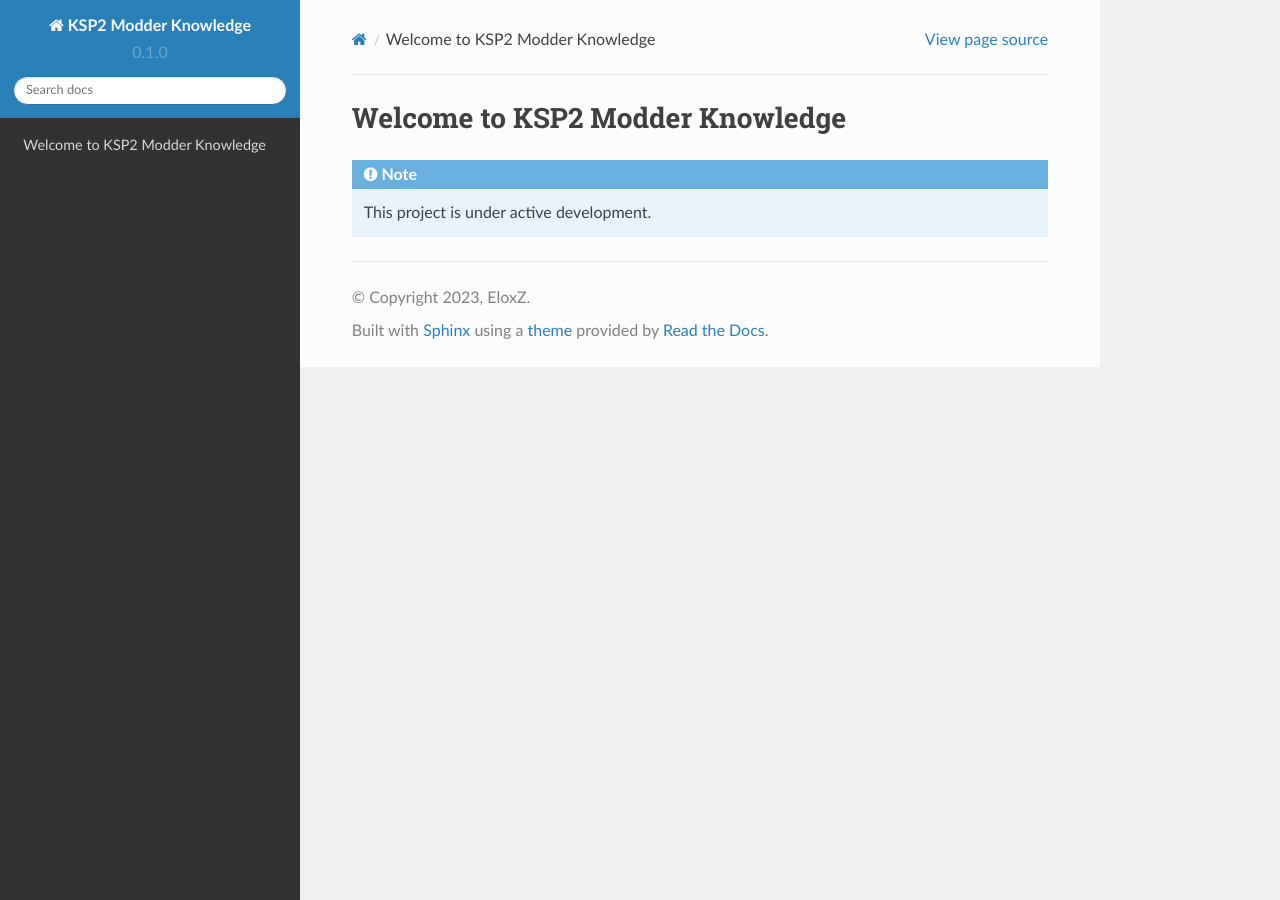
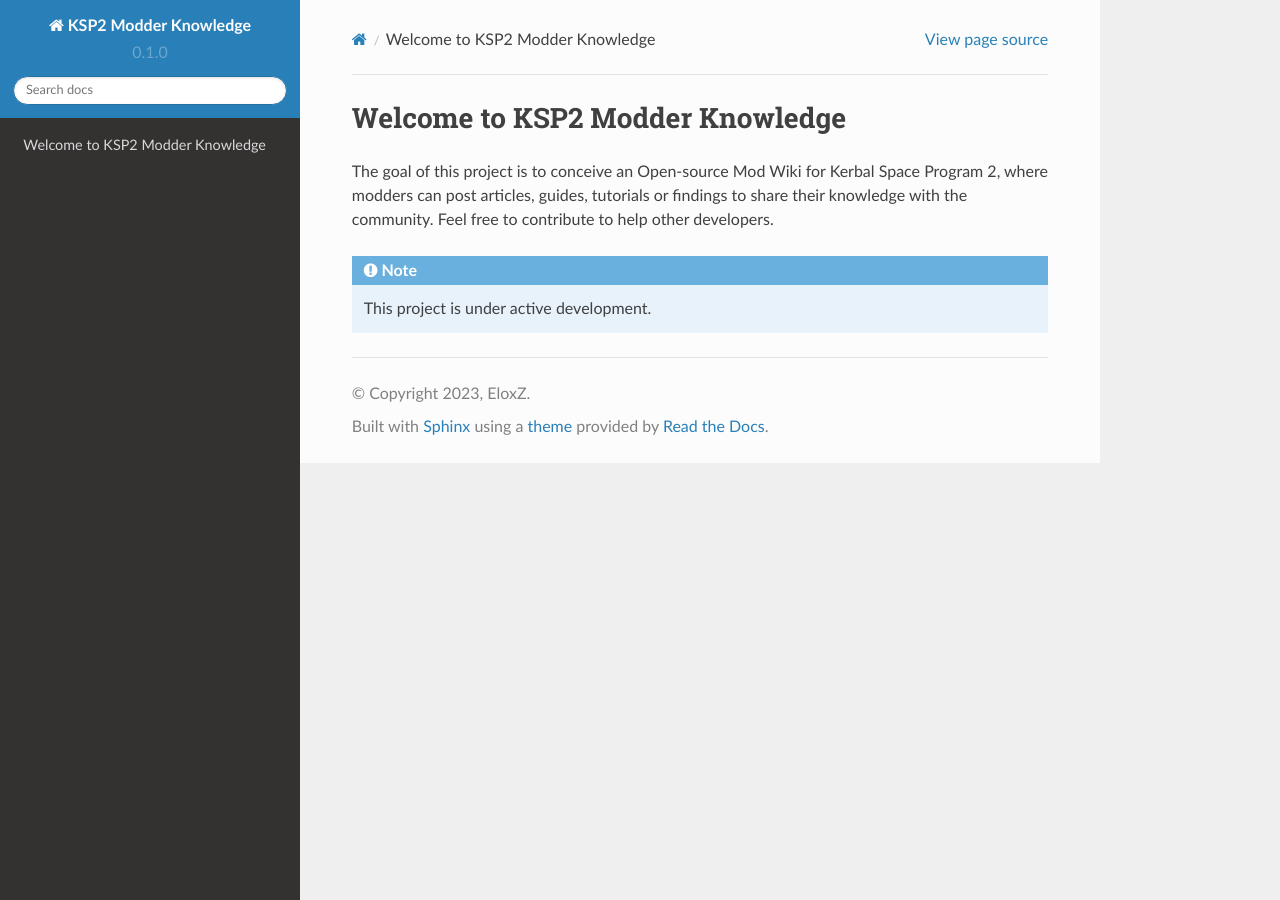
Before and after one commit to EloxZ/KSP2-Modder-Knowledge, a Sphinx documentation site: the page built from docs/source/index.rst, in a window 1280 px wide. Built offline with Sphinx 7.4.7 and the Read the Docs theme 2.0.0, drawn with Linux system fonts in a browser that asks for light colours.

Commit message:
Update index.rst

```diff
--- a/docs/source/index.rst
+++ b/docs/source/index.rst
@@ -1,6 +1,7 @@
 Welcome to KSP2 Modder Knowledge
 ===================================
 
+The goal of this project is to conceive an Open-source Mod Wiki for Kerbal Space Program 2, where modders can post articles, guides, tutorials or findings to share their knowledge with the community. Feel free to contribute to help other developers.
 
 
 .. note::
```
